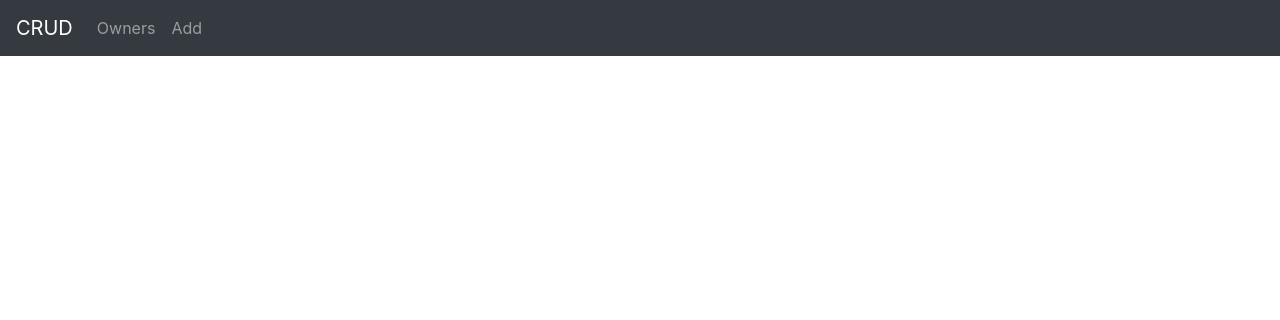
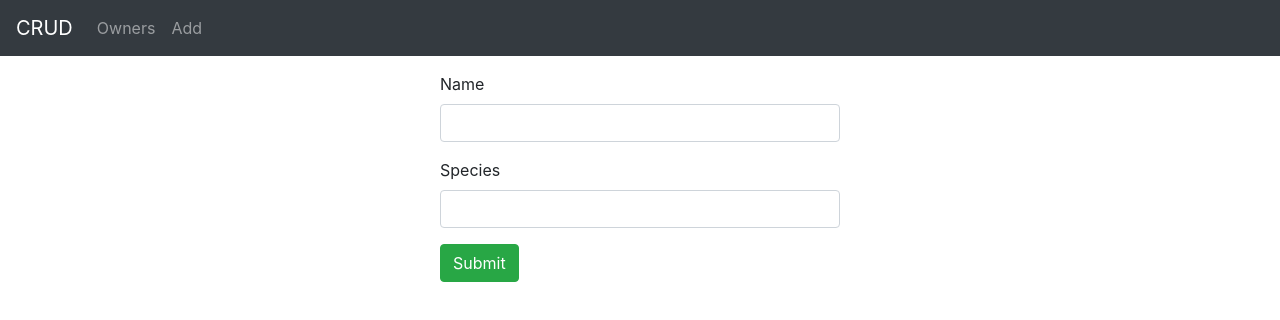
Before and after one commit to epatrik/webfejlesztes-projekt, an Angular app in the folder angular-frontend/: page /addPet/1 in a window 1280 px wide. Before the commit this address led to /. Shown: the top 320 px of the page. Built offline with nearby package versions, Linux system fonts and the light colour scheme.

Commit message:
add pet function added

```diff
--- a/angular-frontend/src/app/app-routing.module.ts
+++ b/angular-frontend/src/app/app-routing.module.ts
@@ -5,14 +5,16 @@ import { OwnerDetailsComponent } from './components/owner-details/owner-details.
 import { AddOwnerComponent } from './components/add-owner/add-owner.component';
 import {PetsListComponent} from "./components/pets-list/pets-list.component";
 import {PetDetailsComponent} from "./components/pet-details/pet-details.component";
+import {AddPetComponent} from "./components/add-pet/add-pet.component";
 
 const routes: Routes = [
   { path: '', redirectTo: 'owners', pathMatch: 'full' },
   { path: 'owners', component: OwnersListComponent },
   { path: 'owners/:id', component: OwnerDetailsComponent },
   { path: 'add', component: AddOwnerComponent },
-  { path: 'owners/:ownerId/pets', component: PetsListComponent},
-  { path: 'pets/:id', component: PetDetailsComponent}
+  { path: 'owners/:ownerId/pets', component: PetsListComponent },
+  { path: 'pets/:id', component: PetDetailsComponent },
+  { path: 'addPet/:ownerId', component: AddPetComponent }
 ];
 
 @NgModule({
--- a/angular-frontend/src/app/app.module.ts
+++ b/angular-frontend/src/app/app.module.ts
@@ -10,6 +10,7 @@ import { OwnerDetailsComponent } from './components/owner-details/owner-details.
 import { OwnersListComponent } from './components/owners-list/owners-list.component';
 import { PetsListComponent } from './components/pets-list/pets-list.component';
 import { PetDetailsComponent } from './components/pet-details/pet-details.component';
+import { AddPetComponent } from './components/add-pet/add-pet.component';
 
 @NgModule({
   declarations: [
@@ -18,7 +19,8 @@ import { PetDetailsComponent } from './components/pet-details/pet-details.compon
     OwnerDetailsComponent,
     OwnersListComponent,
     PetsListComponent,
-    PetDetailsComponent
+    PetDetailsComponent,
+    AddPetComponent
   ],
   imports: [
     BrowserModule,
--- /dev/null
+++ b/angular-frontend/src/app/components/add-pet/add-pet.component.css
@@ -0,0 +1,4 @@
+.submit-form {
+  max-width: 400px;
+  margin: auto;
+}
--- /dev/null
+++ b/angular-frontend/src/app/components/add-pet/add-pet.component.html
@@ -0,0 +1,35 @@
+<div>
+  <div class="submit-form">
+    <div *ngIf="!submitted">
+      <div class="form-group">
+        <label for="name">Name</label>
+        <input
+          type="text"
+          class="form-control"
+          id="name"
+          required
+          [(ngModel)]="pet.name"
+          name="name"
+        />
+      </div>
+
+      <div class="form-group">
+        <label for="species">Species</label>
+        <input
+          class="form-control"
+          id="species"
+          required
+          [(ngModel)]="pet.species"
+          name="species"
+        />
+      </div>
+
+      <button (click)="savePet()" class="btn btn-success">Submit</button>
+    </div>
+
+    <div *ngIf="submitted">
+      <h4>Pet was submitted successfully!</h4>
+      <button class="btn btn-success" (click)="newPet()">Add</button>
+    </div>
+  </div>
+</div>
--- /dev/null
+++ b/angular-frontend/src/app/components/add-pet/add-pet.component.ts
@@ -0,0 +1,46 @@
+import { Component } from '@angular/core';
+import {Pet} from "../../models/pet.model";
+import {PetService} from "../../services/pet.service";
+import {ActivatedRoute} from "@angular/router";
+
+@Component({
+  selector: 'app-add-pet',
+  templateUrl: './add-pet.component.html',
+  styleUrls: ['./add-pet.component.css']
+})
+export class AddPetComponent {
+  pet: Pet = {
+    name: '',
+    species: ''
+  };
+  submitted = false;
+  ownerId = this.route.snapshot.params['ownerId'];
+
+  constructor(
+    private petService: PetService,
+    private route: ActivatedRoute
+  ) {}
+
+  savePet(): void {
+    const data = {
+      name: this.pet.name,
+      species: this.pet.species
+    };
+
+    this.petService.create(this.ownerId, data).subscribe({
+      next: (res) => {
+        console.log(res);
+        this.submitted = true;
+      },
+      error: (e) => console.error(e)
+    });
+  }
+
+  newPet(): void {
+    this.submitted = false;
+    this.pet = {
+      name: '',
+      species: ''
+    };
+  }
+}
```
Also changed, not shown: 1 other file (tests, documents, lock files or other folders).
